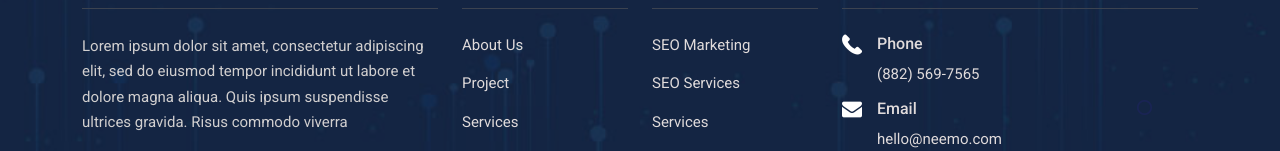
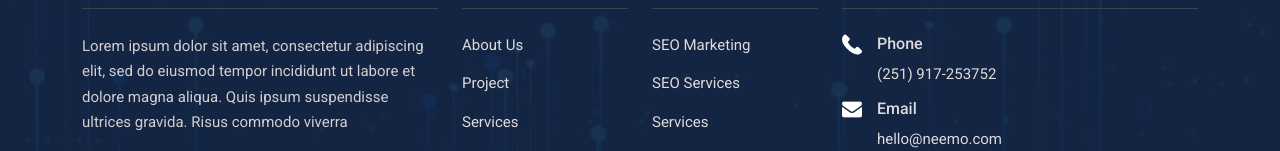
Before and after one commit to henask12/DigitalCraft-Solutions, a Next.js app: page / in a window 1280 px wide. Shown: the part 8908-9059 px from the top of the page. Built offline with nearby package versions, Linux system fonts and the light colour scheme.

Commit message:
updated footor

```diff
--- a/components/Layouts/Footer.js
+++ b/components/Layouts/Footer.js
@@ -142,7 +142,7 @@ const Footer = () => {
                 <div className="footer-info-contact">
                   <i className="flaticon-call-answer"></i>
                   <h3>Phone</h3>
-                  <span>(882) 569-7565</span>
+                  <span>(251) 917-253752</span>
                 </div>
 
                 <div className="footer-info-contact">
```
